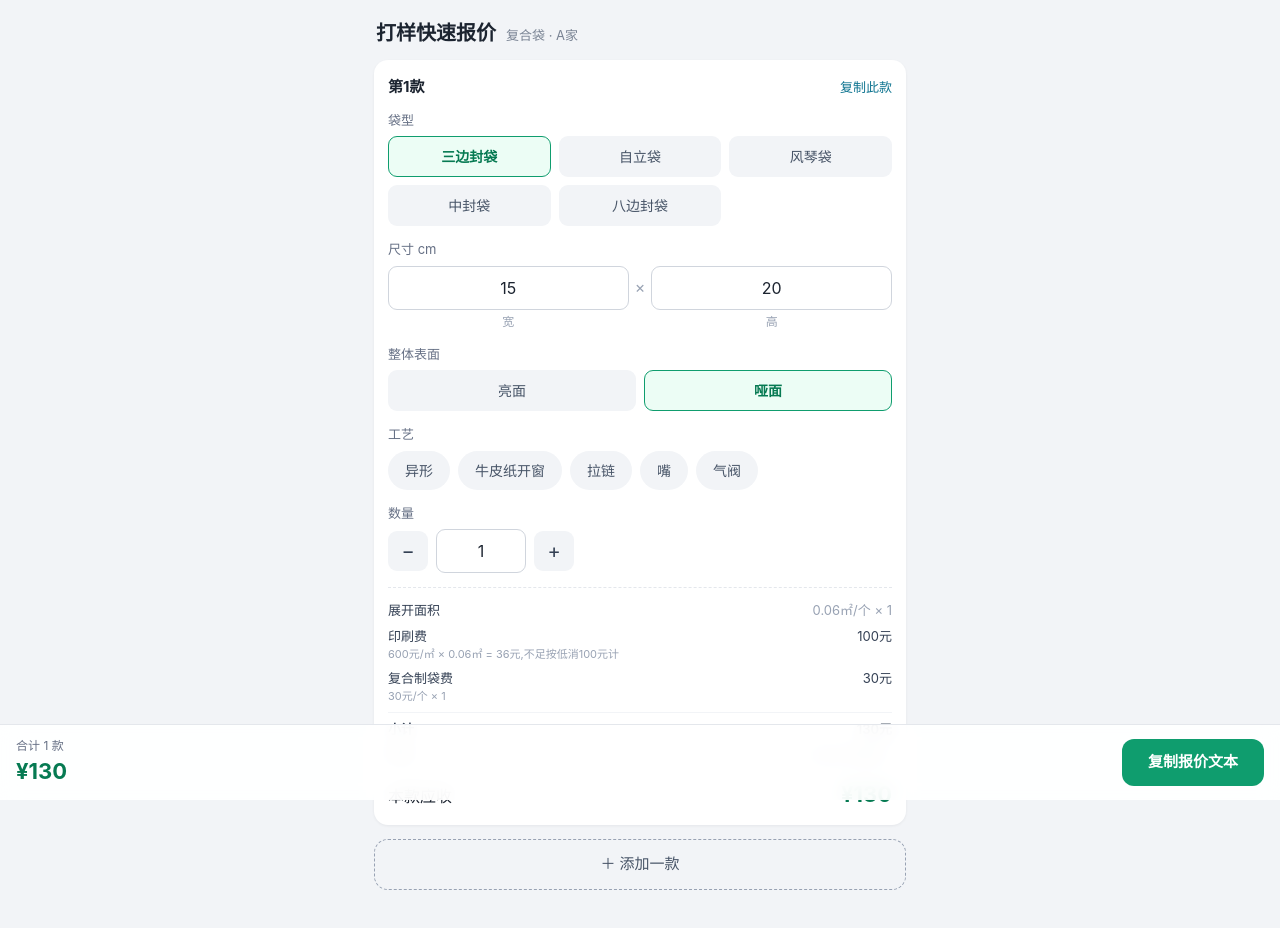
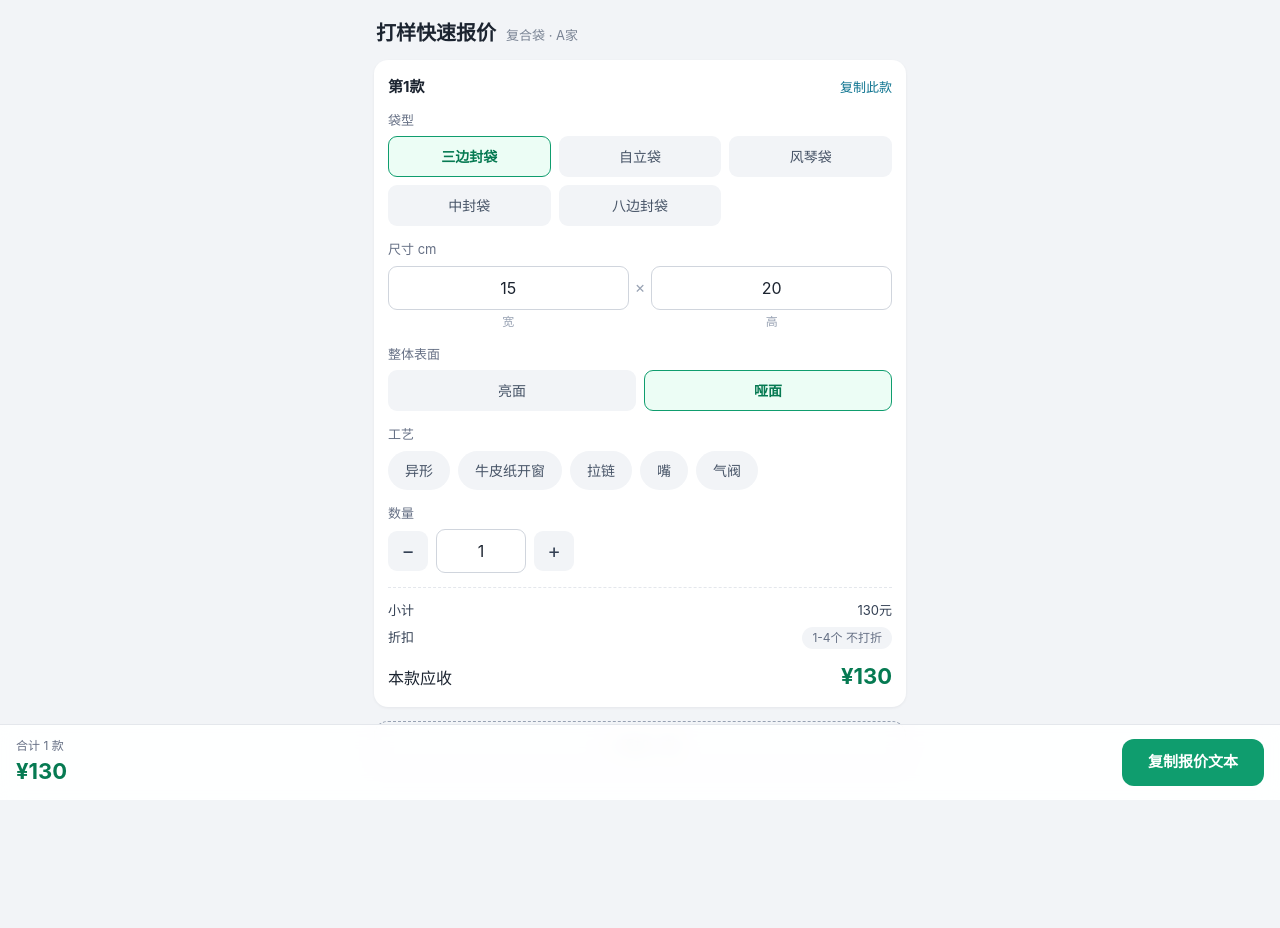
Before and after one commit to LeeJunsc/dayang-baojia, a Vue app: page / in a window 1280 px wide. Shown: the top 928 px of the page. After the commit the page ends 865 px from the top, so only its background shows below. Built offline with nearby package versions, Linux system fonts and the light colour scheme.

Commit message:
对客户隐藏计算参数:页面与报价文本只保留小计、折扣、应收
Co-Authored-By: Claude Fable 5 <noreply@anthropic.com>

```diff
--- a/src/App.vue
+++ b/src/App.vue
@@ -235,21 +235,7 @@ async function copyQuote() {
         </div>
 
         <div v-if="results[i].ok" class="result">
-          <div class="fee area-row">
-            <span class="fee-name">展开面积</span>
-            <span class="fee-amt light">
-              {{ (results[i] as any).result.areaPerBagM2.toFixed(4).replace(/\.?0+$/, '') }}㎡/个 ×
-              {{ item.quantity }}
-            </span>
-          </div>
-          <div v-for="(line, li) in (results[i] as any).result.lines" :key="li" class="fee">
-            <div class="fee-left">
-              <span class="fee-name">{{ line.label }}</span>
-              <span class="fee-detail">{{ line.detail }}</span>
-            </div>
-            <span class="fee-amt">{{ fmtCents(line.cents) }}元</span>
-          </div>
-          <div class="fee subtotal">
+          <div class="fee">
             <span class="fee-name">小计</span>
             <span class="fee-amt">{{ fmtCents((results[i] as any).result.subtotalCents) }}元</span>
           </div>
--- a/src/engine/quoteText.ts
+++ b/src/engine/quoteText.ts
@@ -2,7 +2,7 @@
  * 生成发给客户的报价文本(一键复制用)。
  */
 import { RULES } from './rules'
-import { fmtArea, fmtCents } from './quote'
+import { fmtCents } from './quote'
 import type { QuoteInput, QuoteResult } from './quote'
 
 export interface QuotedItem {
@@ -34,10 +34,6 @@ export function buildQuoteText(items: QuotedItem[], date = new Date()): string {
   items.forEach(({ input, result }, i) => {
     out.push('')
     out.push(`第${i + 1}款 ${input.bagType} ${sizeText(input)} ${craftText(input)} × ${input.quantity}个`)
-    out.push(`  展开面积 ${fmtArea(result.areaPerBagM2)}㎡/个,合计 ${fmtArea(result.totalAreaM2)}㎡`)
-    for (const line of result.lines) {
-      out.push(`  ${line.label}:${line.detail} = ${fmtCents(line.cents)}元`)
-    }
     out.push(`  小计 ${fmtCents(result.subtotalCents)}元,${result.discountLabel}`)
     out.push(`  本款应收:${result.totalYuan}元`)
   })
```
Also changed, not shown: .claude/settings.local.json, 2 other files (tests, documents, lock files or other folders).
